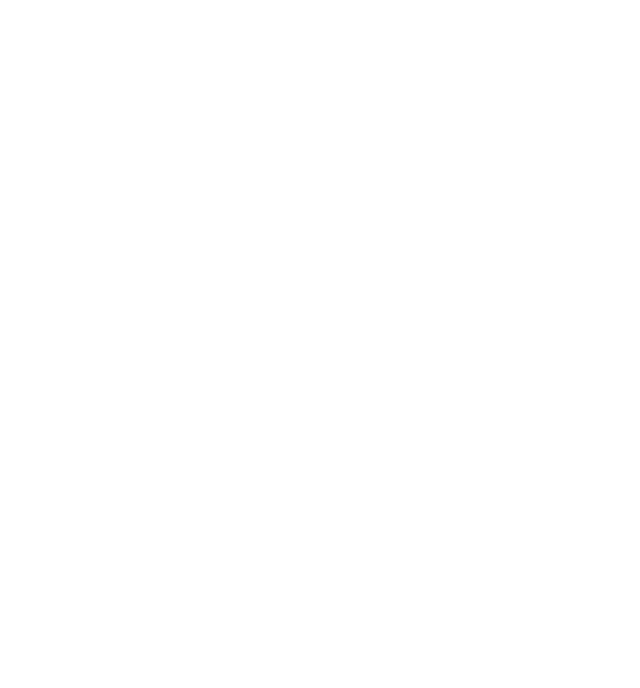
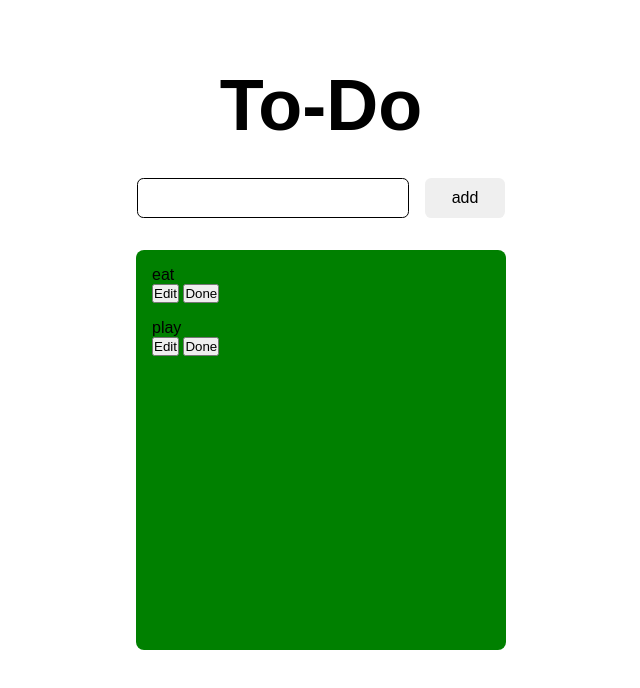
Before and after one commit to adnan-sami-007/To-Do-app, a plain HTML site: page index.html in a window 1280 px wide. Shown: the whole page, without its empty margins (319-959 px from the left). Drawn offline with Linux system fonts and the light colour scheme.

Commit message:
added html and css

```diff
--- a/index.html
+++ b/index.html
@@ -7,7 +7,31 @@
     <link rel="stylesheet" href="style.css">
 </head>
 <body>
+    <div class="content">
+        <h1>To-Do</h1>
+        <div>
+            <input type="text">
+            <button>add</button>
+        </div>
 
+    </div>
+    <div class="showList">
+        <div>
+            <p>eat</p>
+            <div>
+                <button>Edit</button>
+                <button>Done</button>
+            </div>
+        </div>
+
+        <div>
+            <p>play</p>
+            <div>
+                <button>Edit</button>
+                <button>Done</button>
+            </div>
+        </div>
+    </div>
 </body>
 <script src="app.js"></script>
 </html>
--- a/style.css
+++ b/style.css
@@ -0,0 +1,55 @@
+* {
+    padding: 0px;
+    margin: 0px;
+    box-sizing: border-box;
+    font-family: Arial, Helvetica, sans-serif;
+}
+body {
+    display: flex;
+    flex-direction: column;
+    align-items: center;
+    height: 100vh;
+    gap: 2rem;
+    margin-top: 4rem;
+}
+.content {
+    display: flex;
+    flex-direction: column;
+    gap: 2rem;
+}
+.content h1 {
+    font-size: 4.5rem;
+    text-align: center;
+}
+.content div {
+    display: flex;
+    gap: 1rem;
+}
+.content input {
+    height: 2.5rem;
+    width: 17rem;
+    border: 1px solid black;
+    outline: none;
+    padding-left: 1rem;
+    font-size: 1rem;
+    border-radius: 0.4rem;
+}
+.content div button {
+    height: 2.5rem;
+    width: 5rem;
+    font-size: 1rem;
+    border: none;
+    border-radius: 0.4rem;
+    cursor: pointer;
+}
+
+.showList {
+    background-color: green;
+    width: 370px;
+    min-height: 50vh;
+    border-radius: 0.5rem;
+    padding: 1rem;
+    display: flex;
+    flex-direction: column;
+    gap: 1rem;
+}
```
Also changed, not shown: 1 other file.
